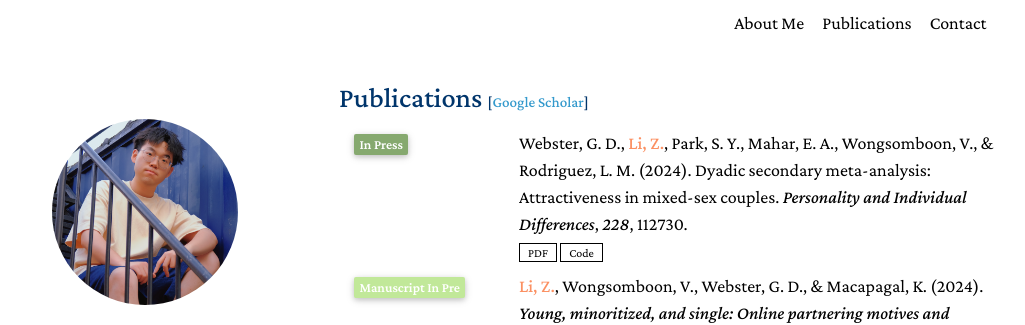
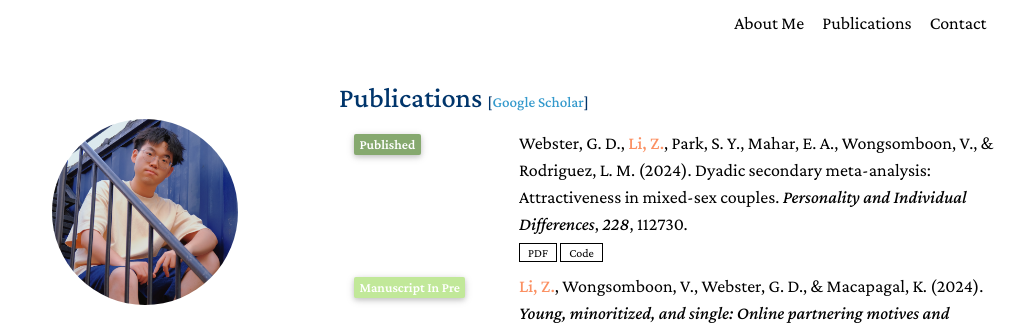
Before and after one commit to zhongchili52/zhongchili52.github.io, a Jekyll site: the page built from publicationspage.md, in a window 1280 px wide. Shown: the top 325 px of the page, without its empty margins (131-1156 px from the left). Built offline with Jekyll 4.4.1, drawn with Linux system fonts in a browser that asks for light colours; nearby versions of some CDN libraries; library files that are not in the unit come from our copies; a style sheet for code colours, icons or effects is not loaded.

Commit message:
Update publications.yml

```diff
--- a/_data/publications.yml
+++ b/_data/publications.yml
@@ -2,7 +2,7 @@ main:
 
   - authors: "Webster, G. D., <strong><span style='color: #fb9062;'>Li, Z.</span></strong>, Park, S. Y., Mahar, E. A., Wongsomboon, V., & Rodriguez, L. M. (2024). Dyadic secondary meta-analysis: Attractiveness in mixed-sex couples. <i>Personality and Individual Differences</i>, <i>228</i>, 112730."
     pdf: https://www.sciencedirect.com/science/article/pii/S0191886924001909
-    conference_short: "<span class='badge' style='background-color: #86a96f;'>In Press</span>"
+    conference_short: "<span class='badge' style='background-color: #86a96f;'>Published</span>"
     code: https://osf.io/avnwh/
 
   - authors: "<strong><span style='color: #fb9062;'>Li, Z.</span></strong>, Wongsomboon, V., Webster, G. D., & Macapagal, K. (2024). <i>Young, minoritized, and single: Online partnering motives and intersectional challenges of sexual and gender minority feminine adolescents</i> [Manuscript in preparation]."
```
